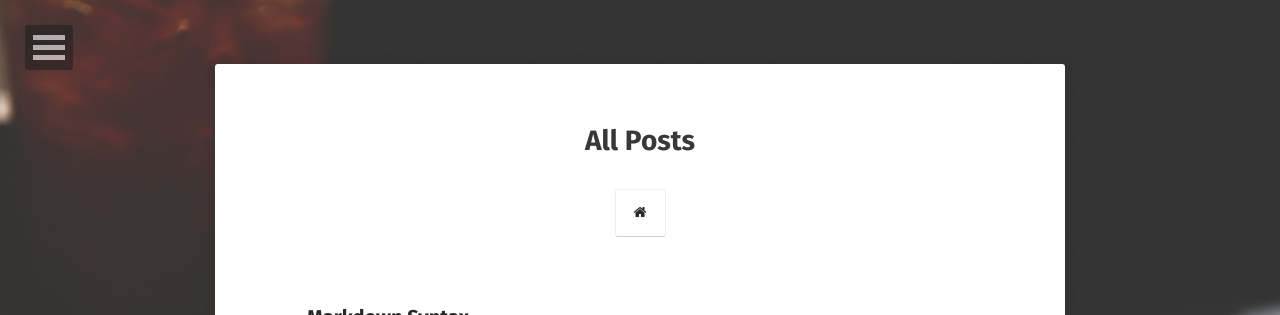
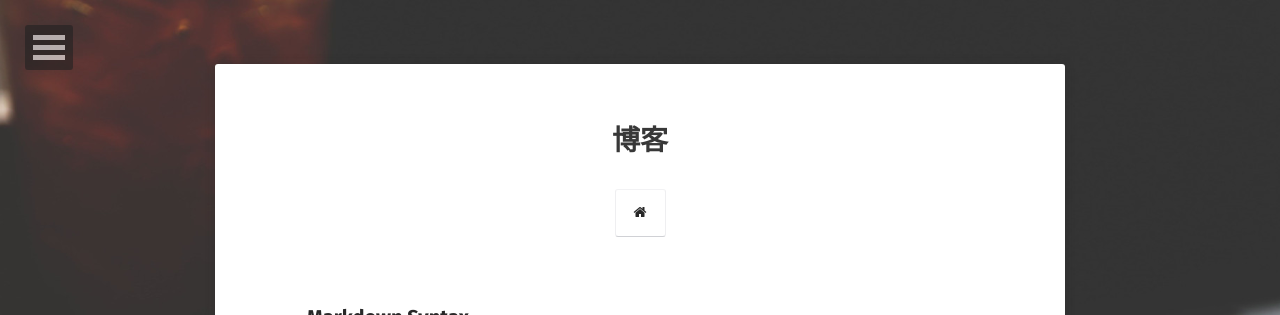
Before and after one commit to jiezongnewstar/ibossJ, a Jekyll site: the page built from posts/index.md, in a window 1280 px wide. Shown: the top 315 px of the page. Built offline with Jekyll 4.4.1, drawn with Linux system fonts in a browser that asks for light colours; some web fonts are replaced.

Commit message:
基本配置

```diff
--- a/posts/index.md
+++ b/posts/index.md
@@ -1,6 +1,6 @@
 ---
 layout: post-list
-title: All Posts
+title: 博客
 excerpt: "A List of Posts"
 comments: false
 ---
```
Also changed, not shown: tags/index.html (+10 -2 lines).
